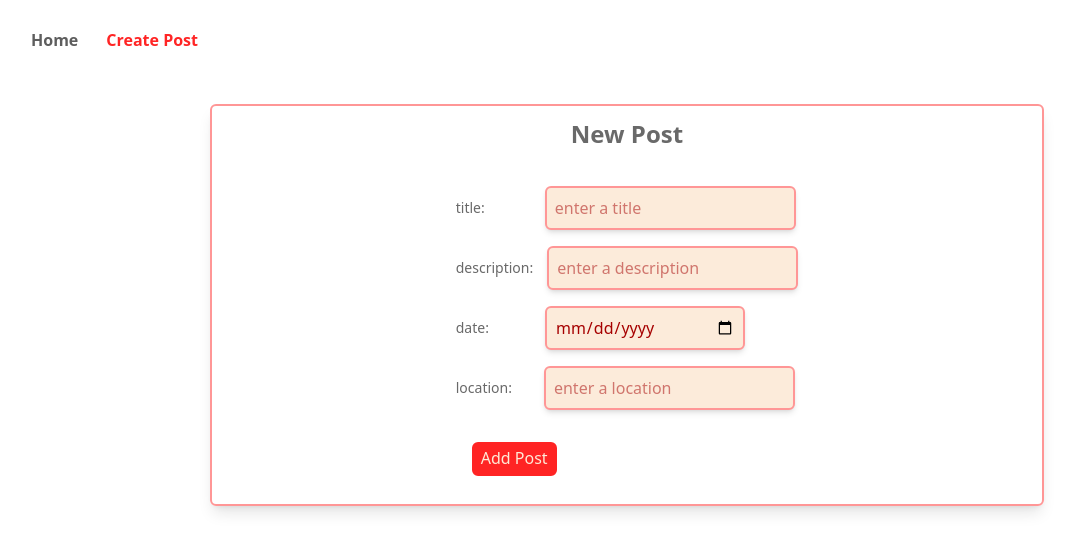
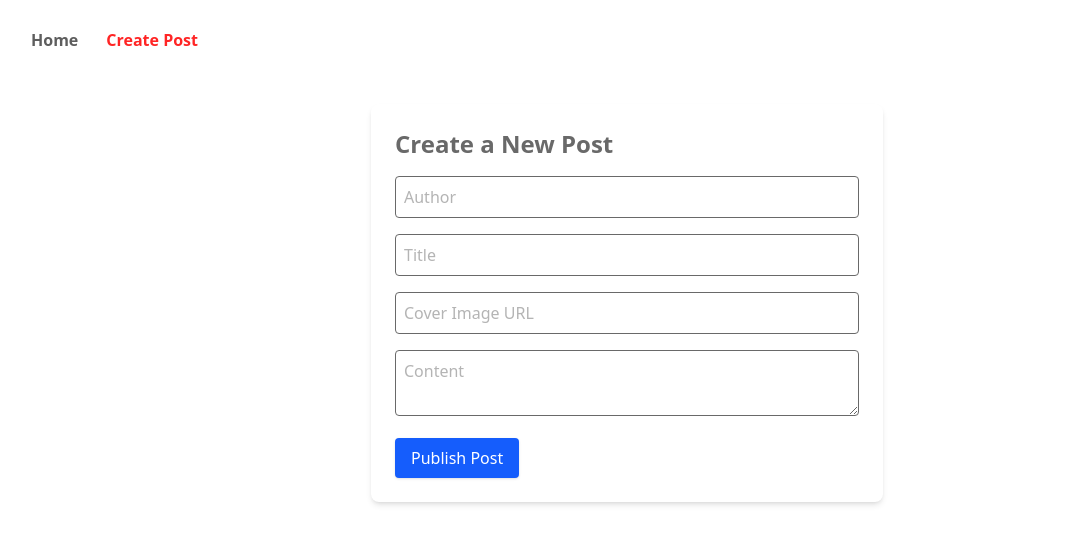
Before and after one commit to Razi86/Fullstack-blog-Front, a React (Vite) app: page /createPost in a window 1280 px wide. Shown: the top 552 px of the page, without its empty margins (13-1088 px from the left). Built offline with nearby package versions, Linux system fonts and the light colour scheme.

Commit message:
added create post page

```diff
--- a/src/pages/CreatePost.jsx
+++ b/src/pages/CreatePost.jsx
@@ -1,76 +1,54 @@
-import { useState } from "react"
-import { usePost } from "../context/PostContext";
+import { useState } from "react";
+import { useNavigate } from "react-router-dom";
+import axios from "axios";
 
-function CreatePost() {
+const API_URL = import.meta.env.VITE_API_URL;
 
-  const [formData,setFormData] = useState({
-    title:"",
-    description:"",
-    date:"",
-    location:"",
-  });
-
-  const {post} = usePost();
-
-  const handleChangeInput = (e) => {
-    setFormData({...formData , [e.target.name]: e.target.value});
-  }
-
-  const submitForm = (e) => {
-    e.preventDefault();
-    if(!formData.title || !formData.description || ! formData.date || !formData.location){
-      alert("Please fill all required fields")
-      return;
-    }
-    else{
+const CreatePost = () => {
+    const [title, setTitle] = useState("");
+    const [content, setContent] = useState("");
+    const [cover, setCover] = useState("");
+    const [author, setAuthor] = useState("");
+    const navigate = useNavigate();
 
 
-      setFormData({
-        title:"",
-        description:"",
-        date:"",
-        location:""
-      })
-    }
+    const createPost = async (postData) => {
+      try {
+          const response = await axios.post(`${API_URL}/posts/$`, postData);
+          return response.data;
+      } catch (error) {
+          const errorMessage = handleError(error);
+          console.error("Error creating post:", errorMessage);
+          return { error: errorMessage };
+      }
+  };
 
-  }
+    const handleSubmit = async (e) => {
+        e.preventDefault();
+        const newPost = { title, content, cover, author };
+        const response = await createPost(newPost);
 
-  return (
-    <div className="border-2 border-[#ff9696] w-[70%] mx-auto rounded-md p-3
-    flex items-center flex-col shadow-lg">
-        <h2 className="text-2xl font-semibold mb-5">New Post</h2>
-        <form onSubmit={submitForm} >
-        <div className="flex items-center my-4">
-          <label htmlFor="title" className="mr-12 block text-sm font-medium">title: </label>
-          <input type="text" name="title" className="p-2 rounded-md bg-[#fcebda]
-          border-2 border-[#ff9696] shadow-md ml-3 text-[#a60000]" placeholder="enter a title"
-            value={formData.title} onChange={handleChangeInput} />
+        if (response.error) {
+            alert(response.error);
+        } else {
+            navigate("/");
+        }
+    };
+
+    return (
+        <div className="max-w-lg mx-auto bg-white p-6 rounded-lg shadow-md">
+            <h2 className="text-2xl font-bold mb-4">Create a New Post</h2>
+            <form onSubmit={handleSubmit} className="space-y-4">
+                <input type="text" placeholder="Author" className="w-full p-2 border rounded" value={author} onChange={(e) => setAuthor(e.target.value)} required />
+                <input type="text" placeholder="Title" className="w-full p-2 border rounded" value={title} onChange={(e) => setTitle(e.target.value)} required />
+                <input type="text" placeholder="Cover Image URL" className="w-full p-2 border rounded" value={cover} onChange={(e) => setCover(e.target.value)} required />
+                <textarea placeholder="Content" className="w-full p-2 border rounded" value={content} onChange={(e) => setContent(e.target.value)} required />
+                <button type="submit" className="bg-blue-600 text-white px-4 py-2 rounded shadow hover:bg-blue-700">
+                    Publish Post
+                </button>
+            </form>
         </div>
-        <div className="flex items-center my-4">
-          <label htmlFor="description" className="mr-0.5 block text-sm font-medium">description: </label>
-          <input type="text" name="description" className="p-2 rounded-md bg-[#fcebda]
-          border-2 border-[#ff9696] shadow-md ml-3 text-[#a60000]" placeholder="enter a description"
-          value={formData.description} onChange={handleChangeInput}/>
-        </div>
-        <div className="flex items-center my-4">
-          <label htmlFor="date" className="mr-11 block text-sm font-medium">date: </label>
-          <input type="date" name="date" className="p-2 rounded-md bg-[#fcebda]
-          border-2 border-[#ff9696] shadow-md ml-3 text-[#a60000] w-[200px]" value={formData.date}
-          onChange={handleChangeInput}/>
-        </div>
-        <div className="flex items-center my-4">
-          <label htmlFor="location" className="mr-5 block text-sm font-medium">location: </label>
-          <input type="text" name="location" className="p-2 rounded-md bg-[#fcebda]
-          border-2 border-[#ff9696] shadow-md ml-3 text-[#a60000]" placeholder="enter a location"
-          value={formData.location} onChange={handleChangeInput} />
-        </div>
-        <button type="submit"
-        className="cursor-pointer rounded-md m-4 px-[7px] pb-[4px] pt-[2px] bg-[#ff2424] text-[#ffead7] border-2 border-[#ff2424]
-           hover:bg-[#ffead7] hover:border-[#ff2424] hover:text-[#ff2424] transition-all duration-300 ease-in">
-           Add Post</button>
-        </form>
-    </div>
-  )
-}
+    );
+};
 
-export default CreatePost
+export default CreatePost;
```
Also changed, not shown: 2 other files (tests, documents, lock files or other folders).
